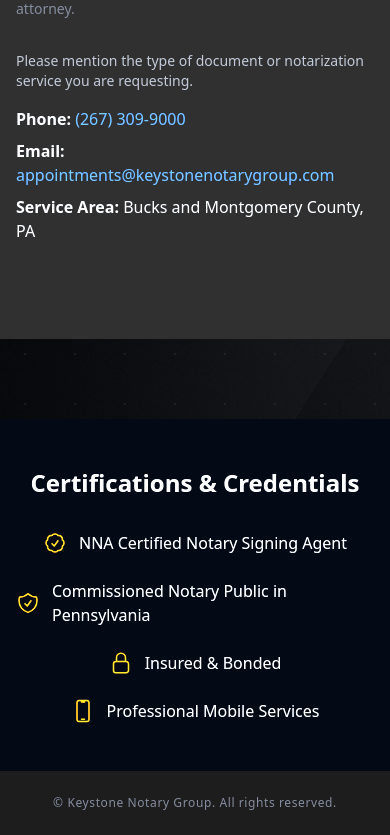
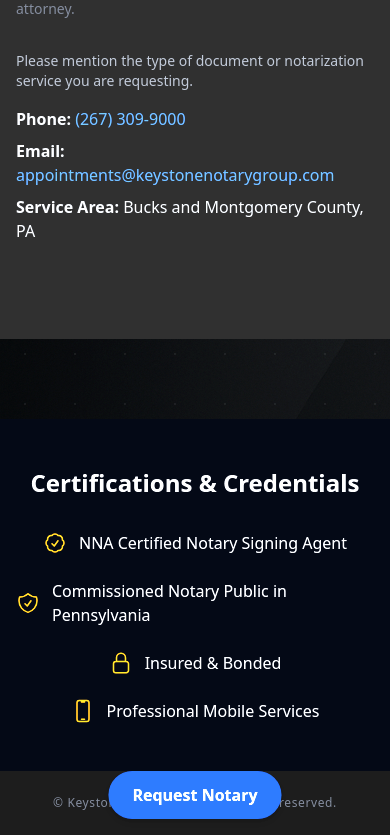
Before and after one commit to BikerViking/keystone-site, a React (Create React App) app: page / in a window 390 px wide. Shown: the part 4871-5706 px from the top of the page. Built offline with nearby package versions, Linux system fonts and the light colour scheme.

Commit message:
Add mobile request notary button

```diff
--- a/src/components/LayoutWrapper.jsx
+++ b/src/components/LayoutWrapper.jsx
@@ -4,6 +4,7 @@ import Header from "./Header";
 import Footer from "./Footer";
 import Certifications from "./Certifications";
 import BackToTopButton from "./BackToTopButton";
+import RequestNotaryButton from "./RequestNotaryButton";
 
 export default function LayoutWrapper({ children, fullWidth = false }) {
   return (
@@ -88,6 +89,8 @@ export default function LayoutWrapper({ children, fullWidth = false }) {
       </main>
       <Certifications />
       <Footer />
+      {/* Floating quick access button for mobile devices */}
+      <RequestNotaryButton />
       <BackToTopButton />
     </div>
   );
--- /dev/null
+++ b/src/components/RequestNotaryButton.jsx
@@ -0,0 +1,24 @@
+import React from "react";
+import { useNavigate } from "react-router-dom";
+
+/**
+ * Fixed mobile button that navigates to the contact section.
+ */
+export default function RequestNotaryButton() {
+  const navigate = useNavigate();
+
+  const handleClick = () => {
+    navigate("/contact#contact");
+  };
+
+  return (
+    <button
+      type="button"
+      onClick={handleClick}
+      aria-label="Request Notary"
+      className="sm:hidden fixed bottom-4 left-1/2 z-40 -translate-x-1/2 rounded-full bg-blue-600 px-6 min-h-[48px] py-3 font-semibold text-white shadow-md transition hover:bg-blue-700 focus:outline-none focus:ring-2 focus:ring-blue-400"
+    >
+      Request Notary
+    </button>
+  );
+}
```
Also changed, not shown: 1 other file (tests, documents, lock files or other folders).
